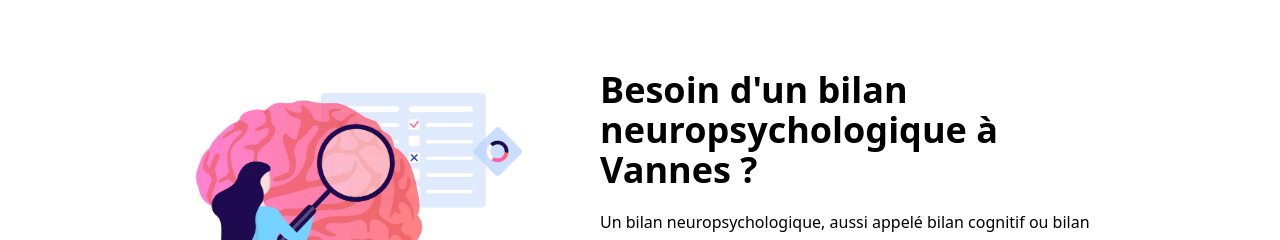
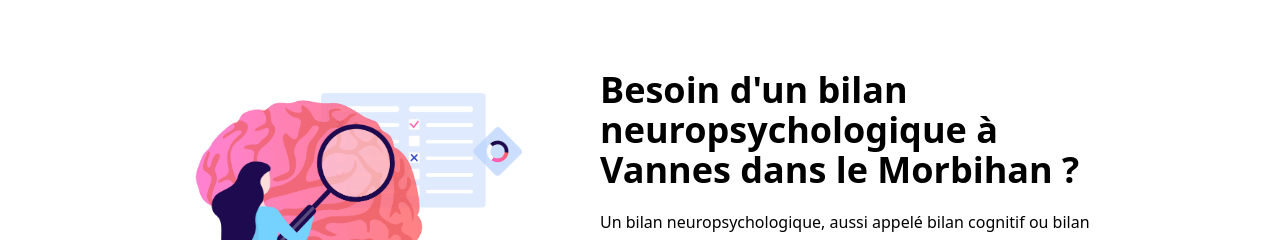
Before and after one commit to AlexandreKempf/mailysmiquel, a SvelteKit app: page / in a window 1280 px wide. Shown: the part 130-370 px from the top of the page. Built offline with nearby package versions, Linux system fonts and the light colour scheme; a web font is replaced by a local one.

Commit message:
add Morbihan dans les titres pour le SEO

```diff
--- a/src/routes/+page.svelte
+++ b/src/routes/+page.svelte
@@ -6,11 +6,11 @@
 	<title>Maïlys Miquel - Accueil</title>
 	<meta
 		name="description"
-		content="Neuropsychologue Vannes | Besoin d'un bilan neuropsychologique ?"
+		content="Neuropsychologue Vannes, Morbihan | Besoin d'un bilan neuropsychologique ?"
 	/>
 	<meta
 		name="keywords"
-		content="Neurophychologue, Vannes, Theix, Morbihan, Bilan, Cognitif, Psychologue, Mailys, Miquel"
+		content="Neurophychologue, Vannes, Theix, Morbihan, Bretagne, Sarzeau, Bilan, Cognitif, Psychologue, Mailys, Miquel"
 	/>
 </svelte:head>
 
@@ -21,7 +21,7 @@
 		</div>
 		<div class="w-150">
 			<h1 class="text-4xl mb-5 max-w-130 font-black">
-				Besoin d'un bilan neuropsychologique à Vannes ?
+				Besoin d'un bilan neuropsychologique à Vannes dans le Morbihan ?
 			</h1>
 			<div class="mb-15 font-light">
 				<p class="mb-2">
```
Also changed, not shown: 1 other file (tests, documents, lock files or other folders).
